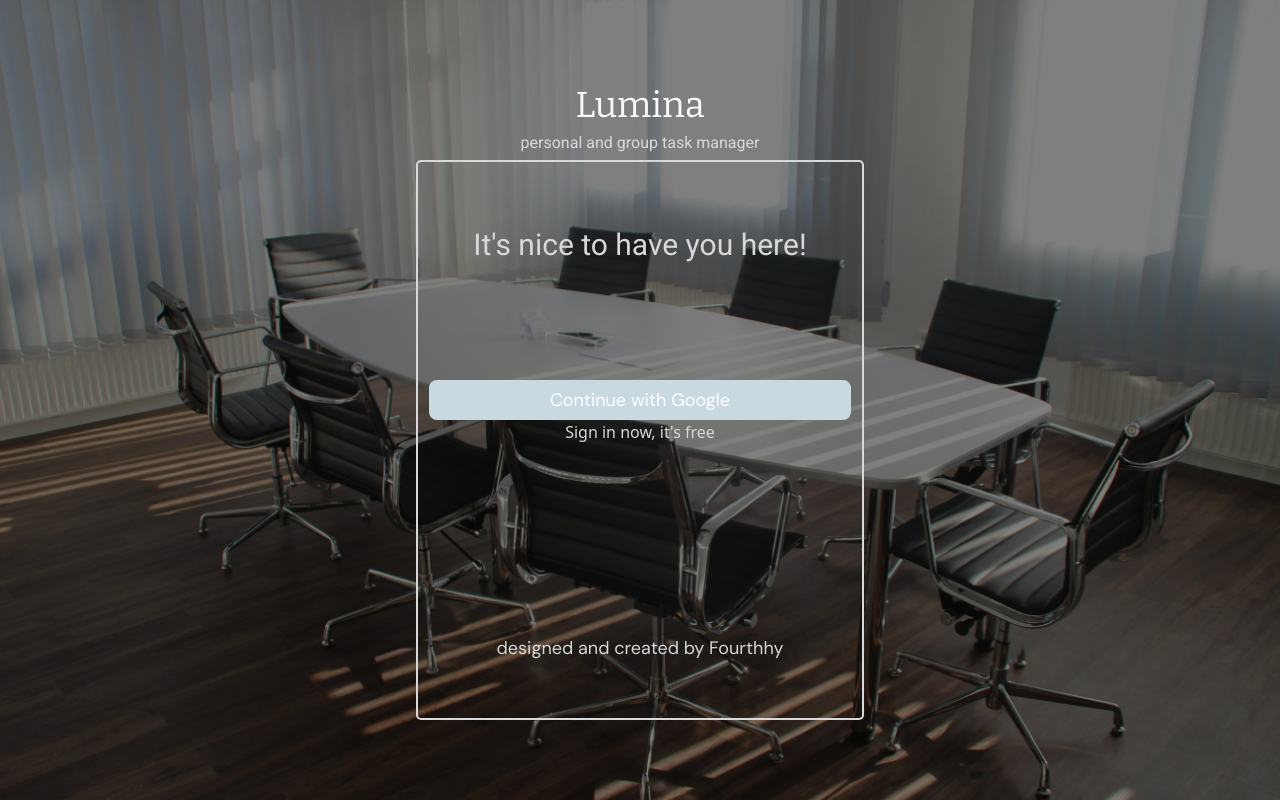
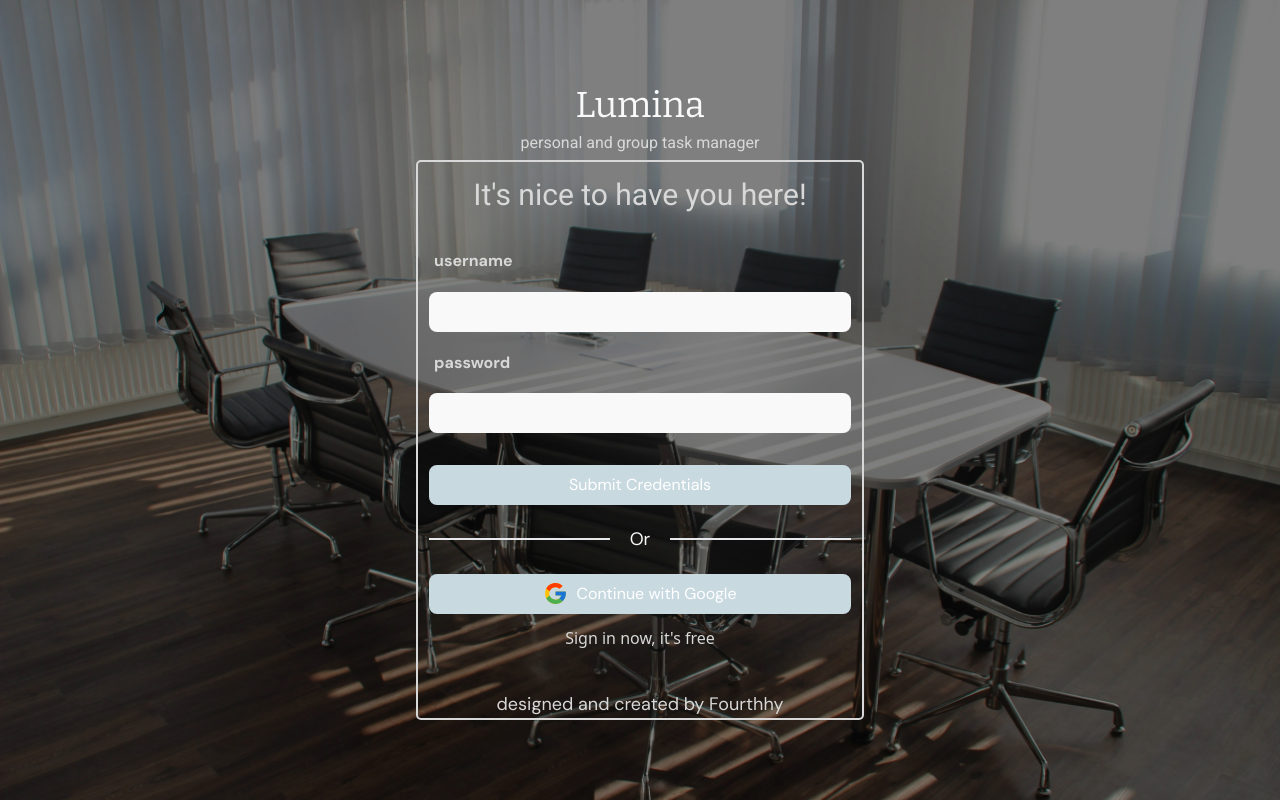
Before and after one commit to Fourthhy/Lumina, a React (Vite) app: page / in a window 1280 px wide. Built offline with nearby package versions, Linux system fonts and the light colour scheme.

Commit message:
Okay na to

```diff
--- a/src/pages/LandingPage.jsx
+++ b/src/pages/LandingPage.jsx
@@ -1,3 +1,4 @@
+import { FcGoogle } from "react-icons/fc";
 export default function LandingPage() {
 
     return (
@@ -12,19 +13,32 @@ export default function LandingPage() {
                     <p className="font-Header text-m text-[#D8D8D8]"> personal and group task manager </p>
                 </div>
                 <div className="w-[35vw] h-[70vh] border-[#D8D8D8] border-[2px] rounded-[5px]">
-                    <div className="h-[30%] flex items-center justify-center">
-                        <p className="font-Header text-[#D8D8D8] text-3xl">It's nice to have you here!</p>
+                    <div className="h-[10%] flex items-center justify-center">
+                        <p className="font-Header text-[#D8D8D8] text-3xl pt-[10px]">It's nice to have you here!</p>
                     </div>
-                    <div className="h-[30%] w-[100%] flex items-center justify-center flex-col">
+                    <div className="h-[80%] w-[100%] flex items-center justify-evenly flex-col">
+                        <div className="w-[95%] h-[50%] flex flex-col items-start justify-evenly">
+                            <p className="font-Content text-m text-[#D8D8D8] px-[5px] font-bold">username</p>
+                            <input type="text" className="w-[100%] h-[40px] px-[7px] bg-[#F9F9F9] rounded-[8px]" />
+                            <p className="font-Content text-m text-[#D8D8D8] px-[5px] font-bold">password</p>
+                            <input type="password" className="w-[100%] h-[40px] px-[7px] bg-[#F9F9F9] rounded-[8px]" />
+                        </div>
+                        <button type="submit" className="border-[2px] w-[95%] h-[40px] border-[#C8D9E0] bg-[#C8D9E0] rounded-[8px] cursor-pointer hover:bg-[#A5B2BB] hover:border-[#A5B2BB] hover:text-[#494038] flex justify-center items-center gap-2"><p className="text-white font-Content text-m text-[#333332]">Submit Credentials</p></button>
+                        <div className="w-[95%] h-[10%] flex items-center justify-center">
+                            <hr className="border-[1px] w-[100%]" />
+                            <p className="text-[#F9F9F9] px-[20px] font-Content text-lg">Or </p>
+                            <hr className="border-[1px] w-[100%]" />
+                        </div>
                         <button
-                            className="border-[2px] w-[95%] h-[40px] border-[#C8D9E0] bg-[#C8D9E0] rounded-[8px] cursor-pointer hover:bg-[#A5B2BB] hover:border-[#A5B2BB] hover:text-[#494038]">
-                            <p className="text-white font-Content text-lg text-[#333332]">Continue with Google</p>
+                            className="border-[2px] w-[95%] h-[40px] border-[#C8D9E0] bg-[#C8D9E0] rounded-[8px] cursor-pointer hover:bg-[#A5B2BB] hover:border-[#A5B2BB] hover:text-[#494038] flex justify-center items-center gap-2">
+                            <FcGoogle className="size-[25px]" />
+                            <p className="text-white font-Content text-m text-[#333332]">Continue with Google</p>
                         </button>
                         <div>
                             <p className="text-[#D8D8D8]">Sign in now, it's free</p>
                         </div>
                     </div>
-                    <div className="h-[30%] flex justify-center items-end">
+                    <div className="h-[10%] flex justify-center items-end">
                         <p className="text-[#D8D8D8] text-lg font-Content">designed and created by Fourthhy</p>
                     </div>
                 </div>
```
